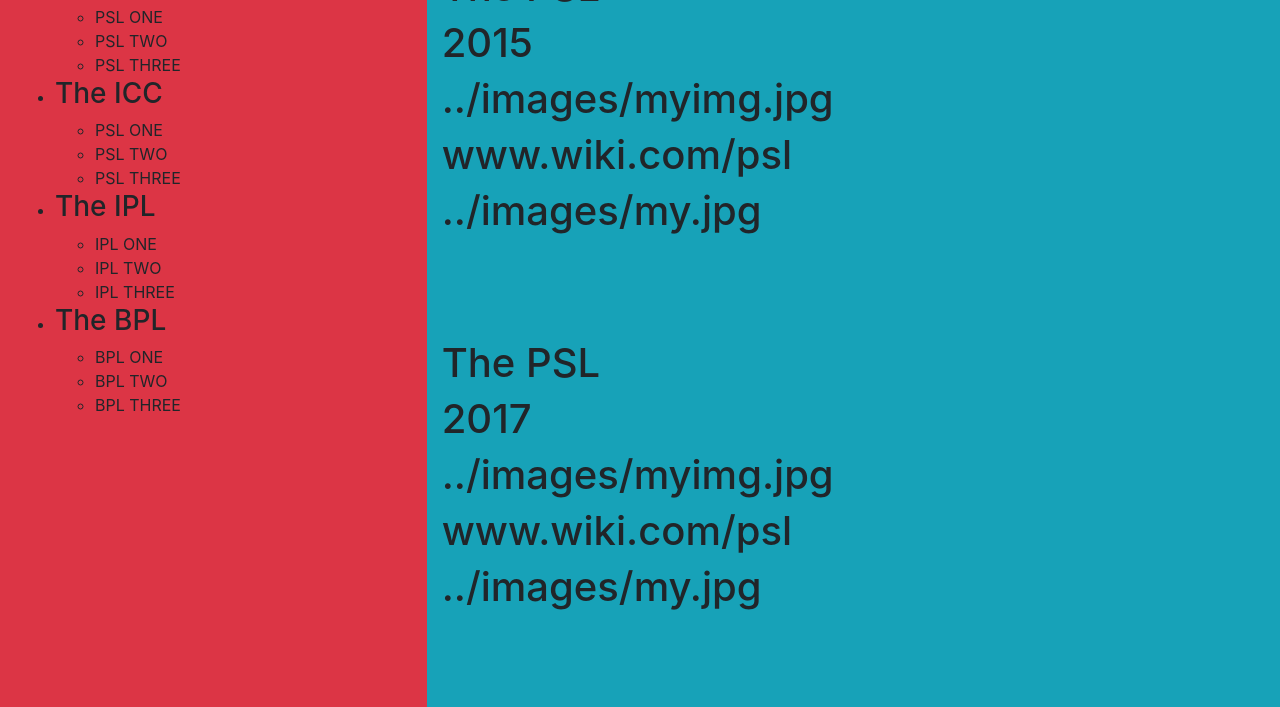
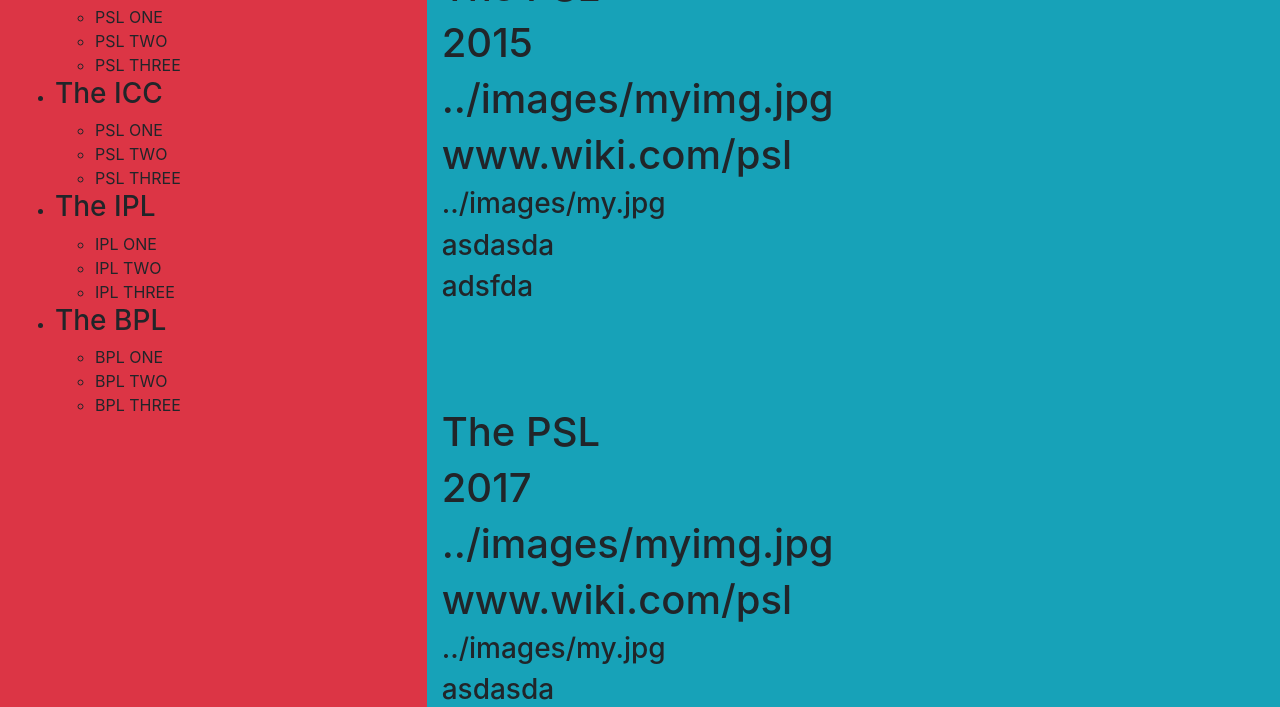
Before and after one commit to ASZ69/Sport-Events, a plain HTML site: page view/cricket.html in a window 1280 px wide. Shown: the part 93-800 px from the top of the page. Drawn offline with nearby package versions, Linux system fonts and the light colour scheme.

Commit message:
set up datalist

```diff
--- a/js/app.js
+++ b/js/app.js
@@ -18,10 +18,10 @@ var dataList = [
 		 wiki:'www.wiki.com/psl',
 		 imgSrc:'../images/myimg.jpg',
 		 moreDetails:{
-			 images:{
-				 image1:'../images/my.jpg',
-			 	 image2:'asdasda',
-			 	 image3:'adsfda'},
+			 images:[
+				 '../images/my.jpg',
+			 	 'asdasda',
+			 	 'adsfda'],
 			 scoreDefeat:'24/7',
 			 scoreWin:'12/24',
 		 	 matchHost:'quaidabad'}},
@@ -29,10 +29,12 @@ var dataList = [
 			 wiki:'www.wiki.com/psl',
 			 imgSrc:'../images/myimg.jpg',
 			 moreDetails:{
-				 images:{
-					 image1:'../images/my.jpg',
-					 image2:'asdasda',
-					 image3:'adsfda'},
+				 images:[
+				 '../images/my.jpg',
+			 	 'asdasda',
+			 	 'e44',
+				 'jj11',
+				 'hhh22'],
 				 scoreDefeat:'24/7',
 				 scoreWin:'12/24',
 				 matchHost:'landhi'}},
@@ -40,10 +42,10 @@ var dataList = [
 		 wiki:'www.wiki.com/psl17',
 		 imgSrc:'../images/myimg17.jpg',
 		 moreDetails:{
-			 images:{
-				 image1:'../images/myfor3.jpg',
-			 	 image2:'axzxz',
-			 	 image3:'iii'},
+			 images:[
+				 '../images/my.jpg',
+			 	 'asdasda',
+			 	 'adsfda'],
 			 scoreDefeat:'69/7',
 			 scoreWin:'1/240',
 		 	 matchHost:'nadi kinare'}}
--- a/view/cricket.html
+++ b/view/cricket.html
@@ -144,7 +144,11 @@
 					<h1>{{event.season}}</h1>
 					<h1>{{event.imgSrc}}</h1>
 					<h1>{{event.wiki}}</h1>
-					<h1>{{event.moreDetails.images.image1}}</h1>
+
+					<div ng-repeat="img in event.moreDetails.images">
+						<h3>{{img}}</h3>
+					</div>
+
 					<br><br><br><br>
 				</div>
 
```
